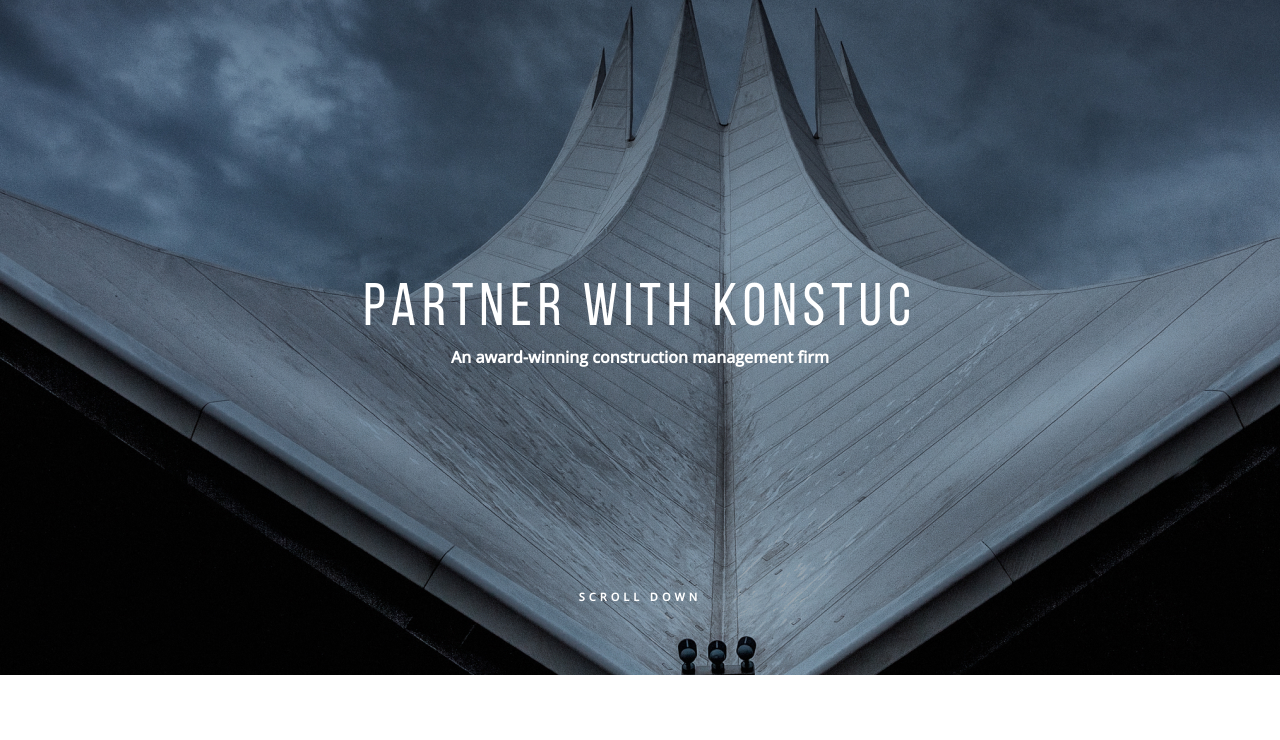
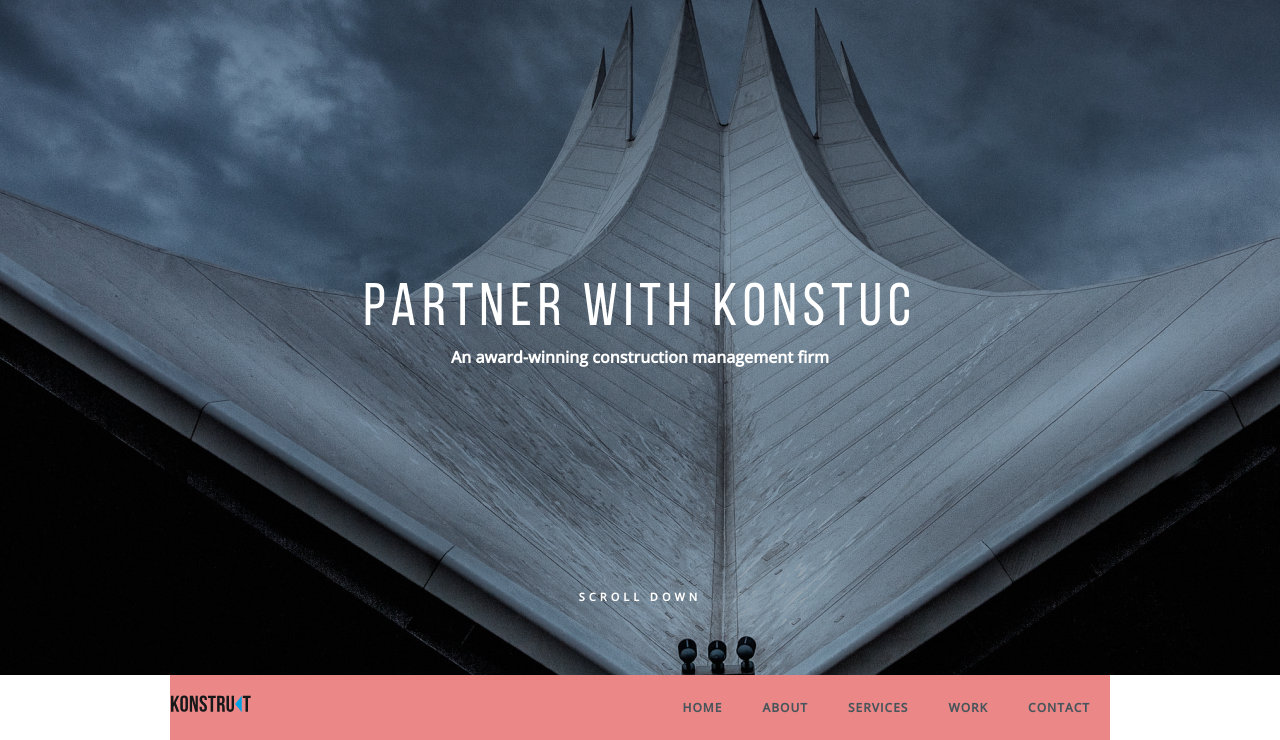
Before and after one commit to Malvuna/Konstruct, a plain HTML site: page index.html in a window 1280 px wide. Shown: the part 86-826 px from the top of the page. Before the commit the page ends 800 px from the top, so only its background shows below. Drawn offline with Linux system fonts and the light colour scheme.

Commit message:
edit menu

```diff
--- a/css/header.css
+++ b/css/header.css
@@ -3,7 +3,7 @@ header {
     background-repeat: no-repeat;
 }
 
-img {
+header img {
     margin-top: 41px;
 }
 
--- a/css/menu.css
+++ b/css/menu.css
@@ -1,9 +1,10 @@
 .menu {
     display: flex;
-    justify-content: space-between;;
+    justify-content: space-between;
     align-items: center;
-    width: 941px;
-    height: 60px;
-    background-color: #ffffff;
-    margin: auto;
+    box-sizing: content-box;
+    width: 940px;
+    height: 65px;
+    background-color: #eb8787;
+    margin: 0 auto;
     }
--- a/css/navigation.css
+++ b/css/navigation.css
@@ -1,6 +1,6 @@
 .navigation {
     display: flex;
-    justify-content: right;
+    justify-content: space-between;
     align-items: center;
     text-transform: uppercase;
     font-family: "OpenSans-Medium", sans-serif;
--- a/css/style.css
+++ b/css/style.css
@@ -14,6 +14,7 @@ body {
     line-height: 23px;
     text-align: center;
 }
+
 .container {
   max-width: 940px;
   box-sizing: content-box;
--- a/index.html
+++ b/index.html
@@ -27,10 +27,12 @@
     <!-- Конец шапки -->
 
     <!-- Меню -->
-    <!-- <div class="menu">
+    <div class="menu">
+
       <div>
         <img src="/header/logo.svg" alt="logo" />
       </div>
+
       <div>
         <nav>
           <ul class="navigation">
@@ -43,7 +45,7 @@
         </nav>
       </div>
     </div>
-    <hr /> -->
     <!-- Конец меню -->
+
   </body>
 </html>
```
